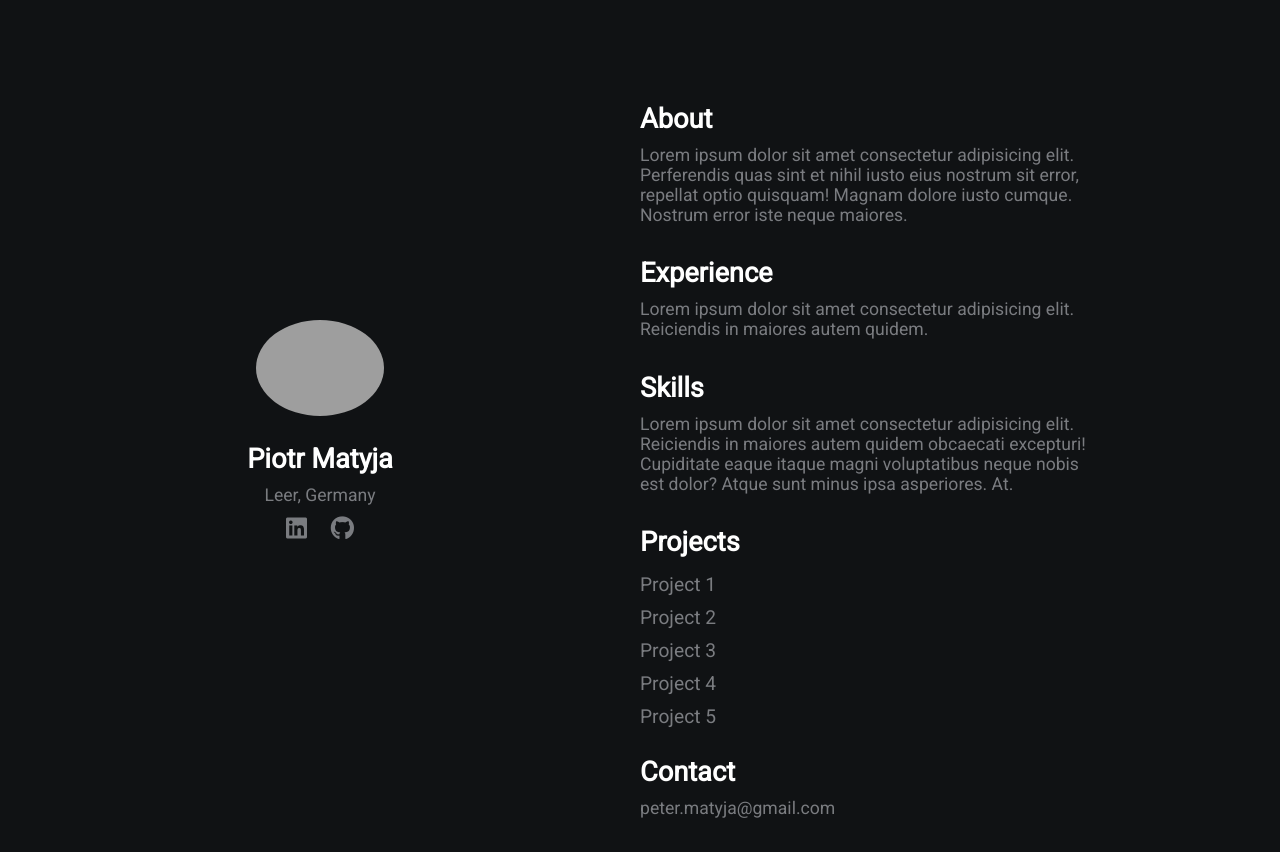
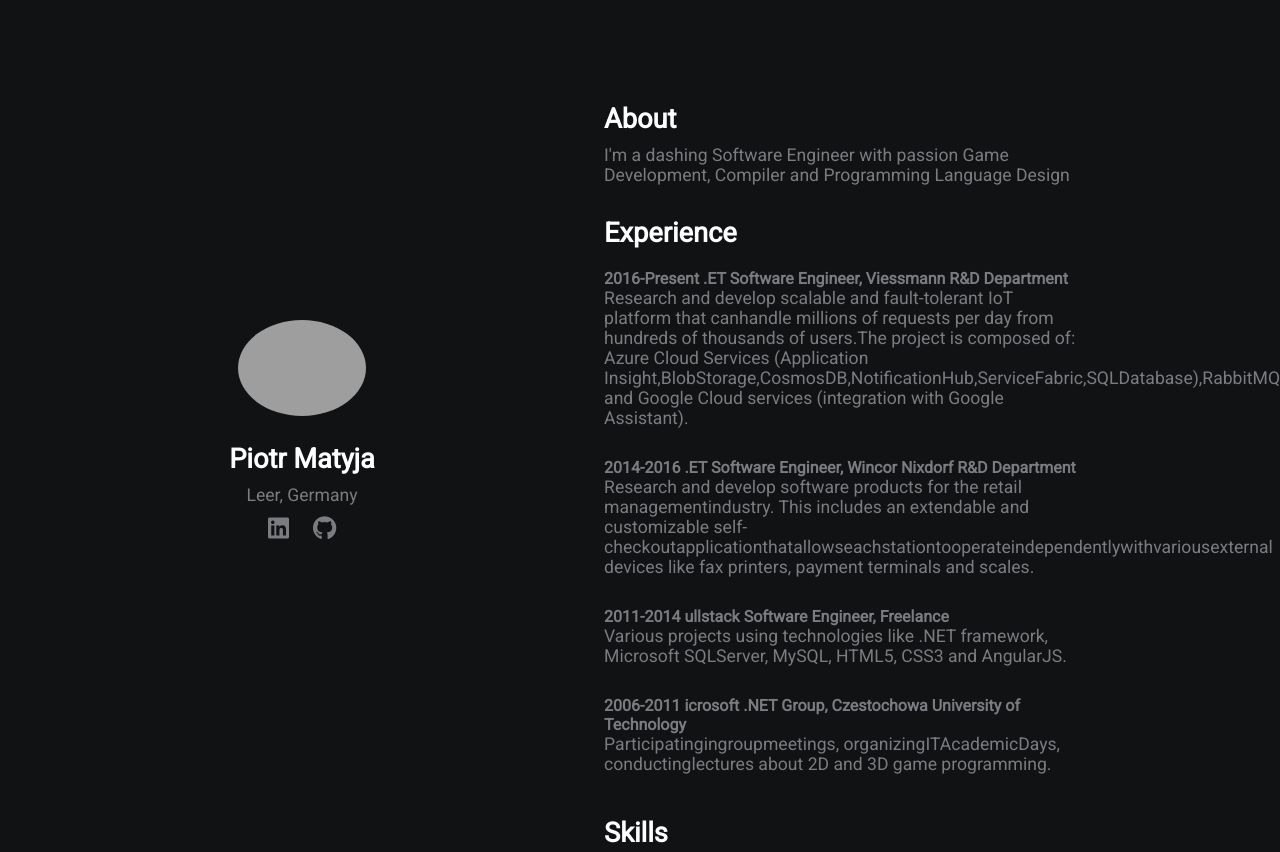
Before and after one commit to pmatyja/pmatyja, a plain HTML site: page index.html in a window 1280 px wide. Shown: the top 852 px of the page. Before the commit the page ends 828 px from the top, so only its background shows below. Drawn offline with Linux system fonts and the light colour scheme; grey boxes are pictures that could not be loaded.

Commit message:
Update index.html

```diff
--- a/index.html
+++ b/index.html
@@ -19,9 +19,32 @@
         </div>
         <div class="section-2">
             <h2>About</h2>
-            <p>Lorem ipsum dolor sit amet consectetur adipisicing elit. Perferendis quas sint et nihil iusto eius nostrum sit error, repellat optio quisquam! Magnam dolore iusto cumque. Nostrum error iste neque maiores.</p>
+            <p>I'm a dashing Software Engineer with passion Game Development, Compiler and Programming Language Design</p>
             <h2>Experience</h2>
-            <p>Lorem ipsum dolor sit amet consectetur adipisicing elit. Reiciendis in maiores autem quidem.</p>
+            <p>
+                <div>
+                    <b>2016-Present .ET Software Engineer, Viessmann R&D Department</b>
+                </div>
+                <p>Research and develop scalable and fault-tolerant IoT platform that canhandle millions of requests per day from hundreds of thousands of users.The project is composed of: Azure Cloud Services (Application Insight,BlobStorage,CosmosDB,NotificationHub,ServiceFabric,SQLDatabase),RabbitMQ and Google Cloud services (integration with Google Assistant).</p>
+            </p>
+            <p>
+                <div>
+                    <b>2014-2016 .ET Software Engineer, Wincor Nixdorf R&D Department</b>
+                </div>
+                <p>Research and develop software products for the retail managementindustry. This includes an extendable and customizable self-checkoutapplicationthatallowseachstationtooperateindependentlywithvariousexternal devices like fax printers, payment terminals and scales.</p>
+            </p>
+            <p>
+                <div>
+                    <b>2011-2014 ullstack Software Engineer, Freelance</b>
+                </div>
+                <p>Various projects using technologies like .NET framework, Microsoft SQLServer, MySQL, HTML5, CSS3 and AngularJS.</p>
+            </p>
+            <p>
+                <div>
+                    <b>2006-2011 icrosoft .NET Group, Czestochowa University of Technology</b>
+                </div>
+                <p>Participatingingroupmeetings, organizingITAcademicDays, conductinglectures about 2D and 3D game programming.</p>
+            </p>
 
             <h2>Skills</h2>
             <p>Lorem ipsum dolor sit amet consectetur adipisicing elit. Reiciendis in maiores autem quidem obcaecati excepturi! Cupiditate eaque itaque magni voluptatibus neque nobis est dolor? Atque sunt minus ipsa asperiores. At.</p>
```
